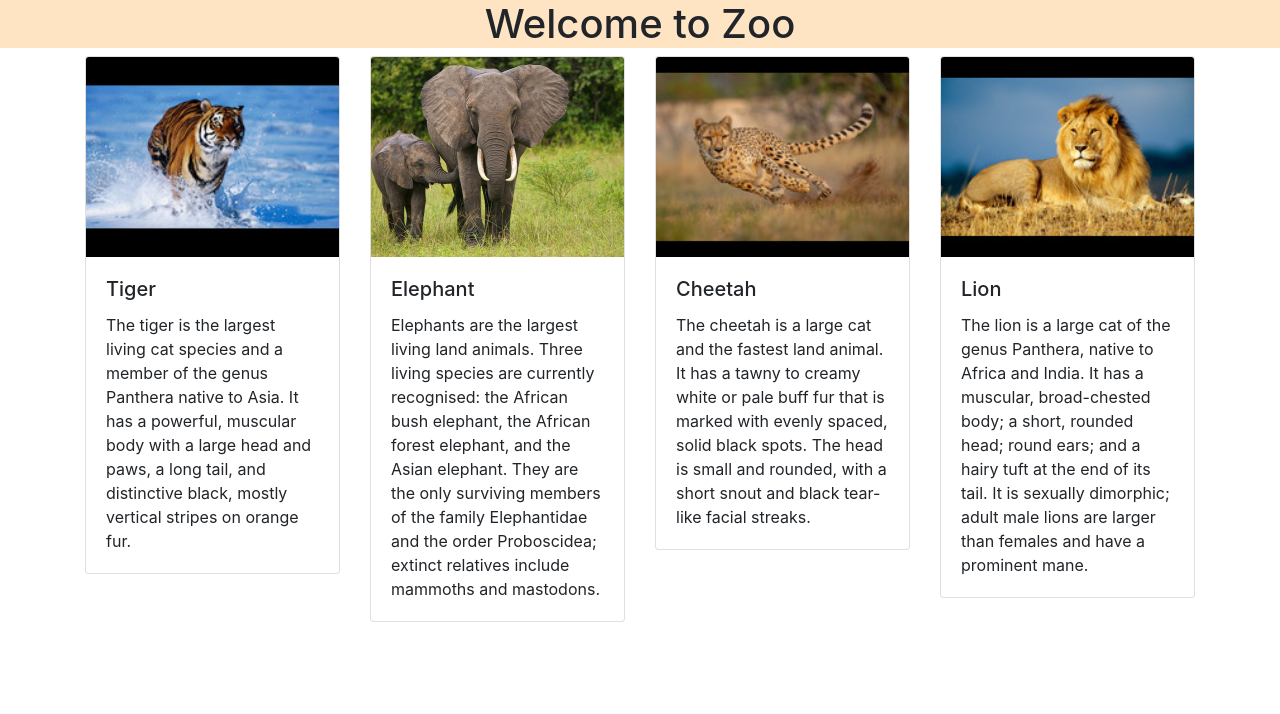
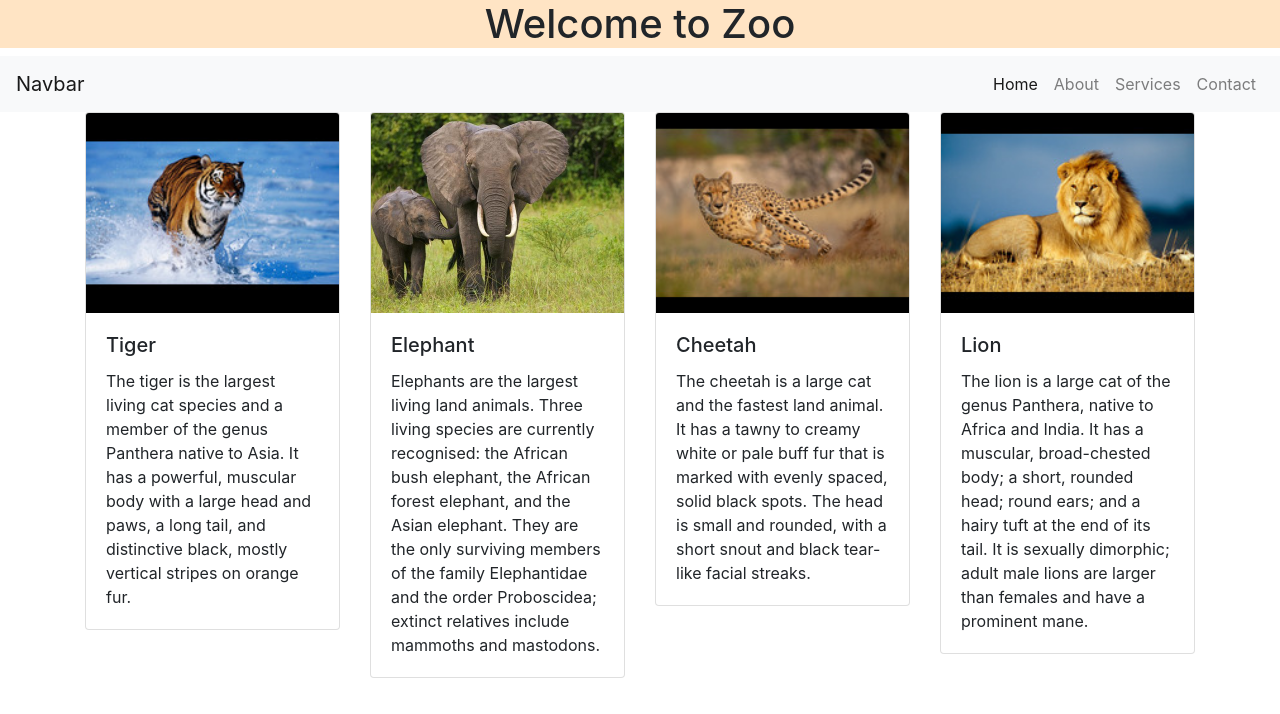
Before and after one commit to nikhila-redekar/bootstrap-experiments, a plain HTML site: page cards.html in a window 1280 px wide. Drawn offline with nearby package versions, Linux system fonts and the light colour scheme.

Commit message:
added nav bar

```diff
--- a/cards.html
+++ b/cards.html
@@ -23,7 +23,29 @@
     <h1 style="text-align: center; background-color: bisque;">Welcome to Zoo</h1>
 </head>
 <body>
+    <nav class="navbar navbar-expand-lg navbar-light bg-light">
+        <a class="navbar-brand" href="#">Navbar</a>
+        <button class="navbar-toggler" type="button" data-toggle="collapse" data-target="#navbarSupportedContent" aria-controls="navbarSupportedContent" aria-expanded="false" aria-label="Toggle navigation">
+          <span class="navbar-toggler-icon"></span>
+        </button>
 
+        <div class="collapse navbar-collapse" id="navbarSupportedContent">
+          <ul class="navbar-nav ml-auto">
+            <li class="nav-item active">
+              <a class="nav-link" href="#">Home <span class="sr-only">(current)</span></a>
+            </li>
+            <li class="nav-item">
+              <a class="nav-link" href="#">About</a>
+            </li>
+            <li class="nav-item">
+              <a class="nav-link" href="#">Services</a>
+            </li>
+            <li class="nav-item">
+              <a class="nav-link" href="#">Contact</a>
+            </li>
+          </ul>
+        </div>
+      </nav>
 <div class="container">
     <div class="row">
         <div class="col-md-3 mb-4">
```
